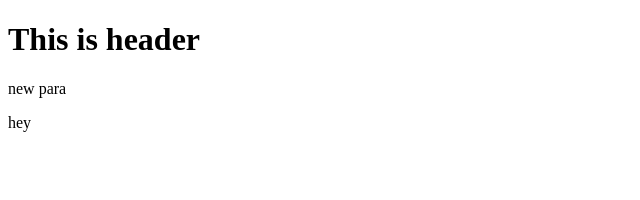
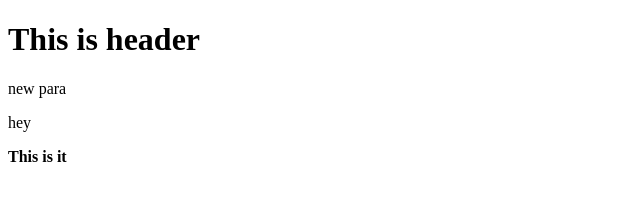
Before and after one commit to Ananya6/new-js, a plain HTML site: page index.html in a window 1280 px wide. Shown: the full height of the page, 0-640 px from the left. Drawn offline with Linux system fonts and the light colour scheme.

Commit message:
Update index.html

```diff
--- a/index.html
+++ b/index.html
@@ -6,5 +6,6 @@
   <p>
     new para</p>
 <p>hey<p>
+  <p><b>This is it<b></p>
 </body>
 </html>
```
